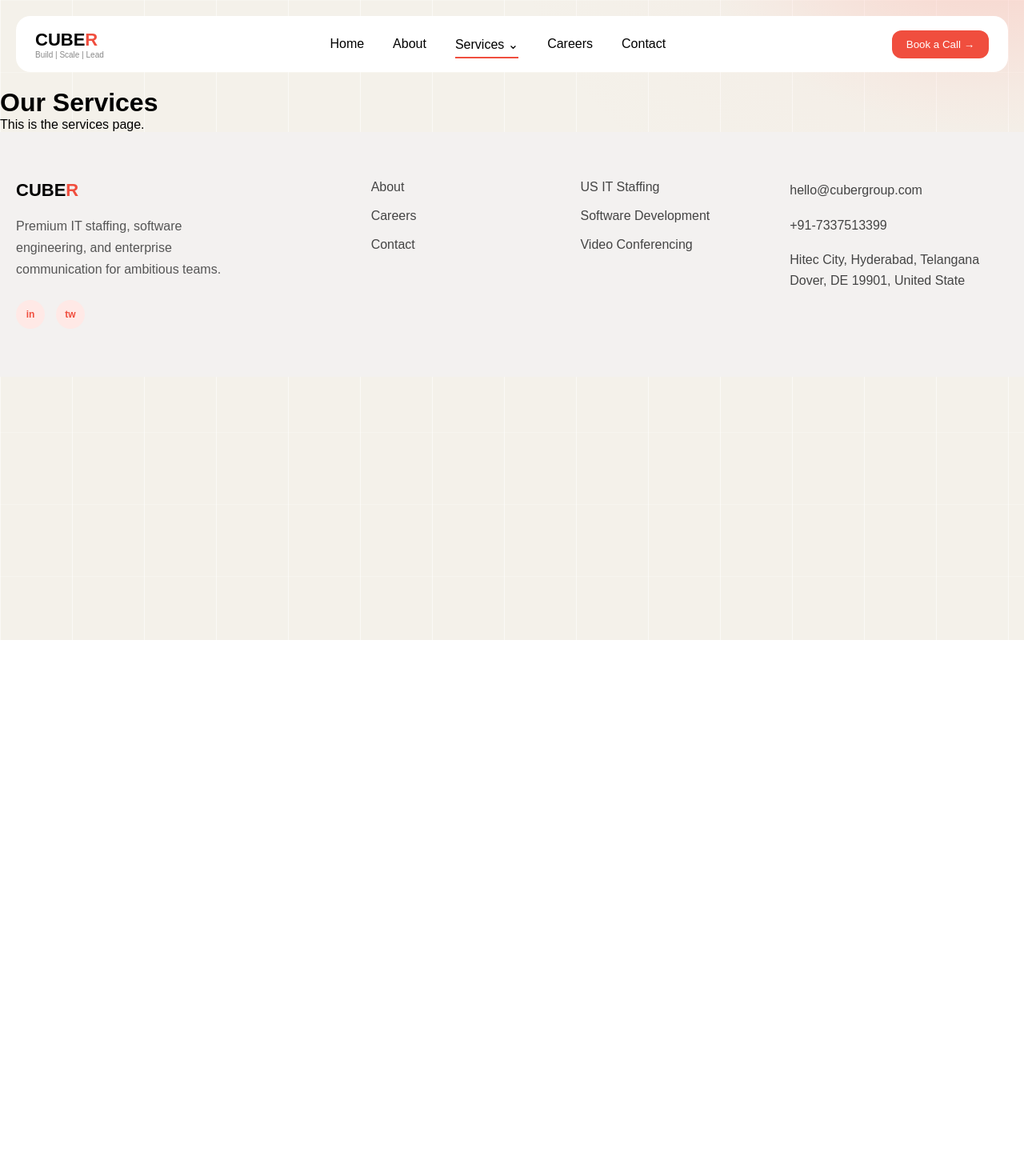
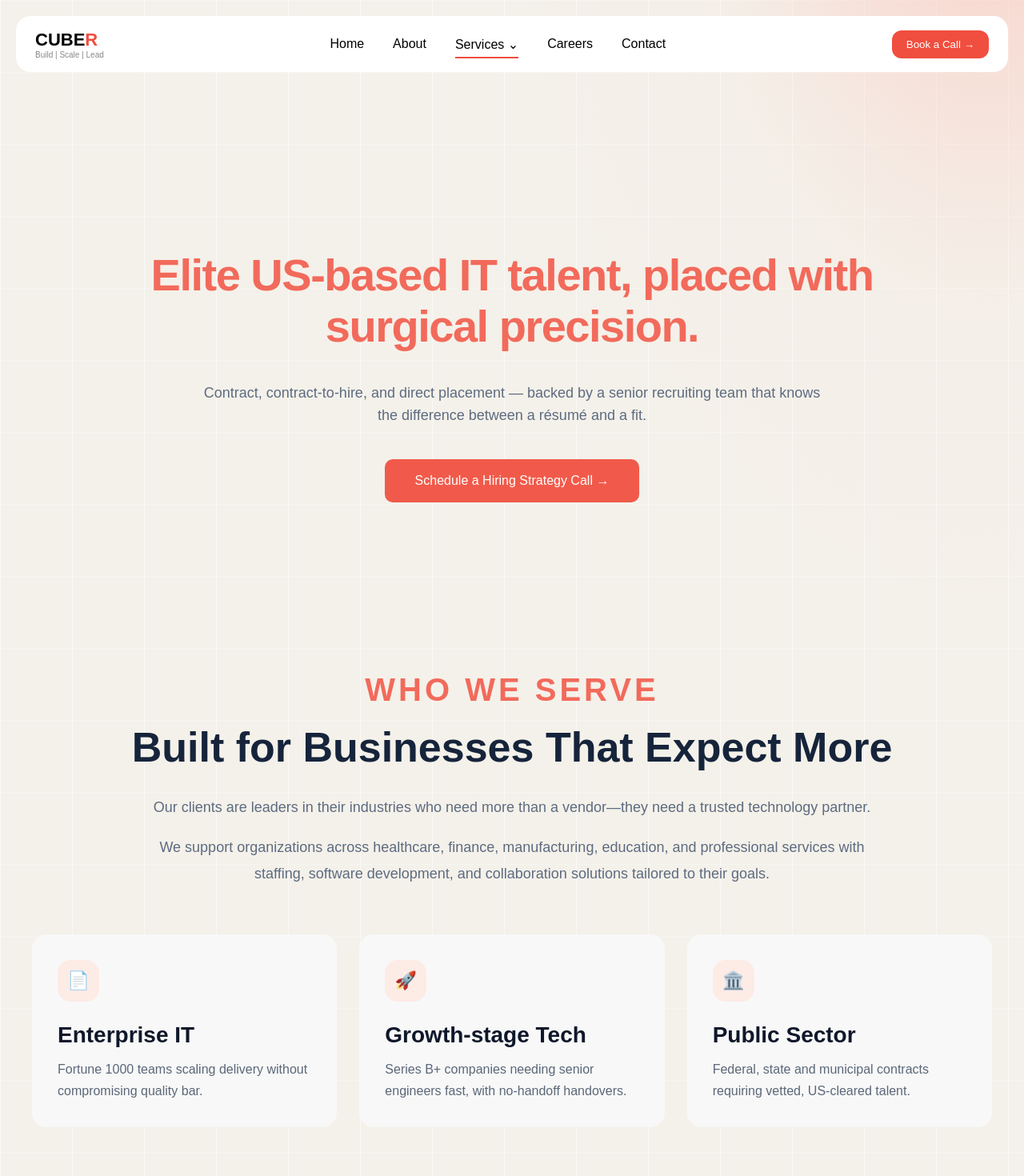
Before and after one commit to CubeR-Group/CubeR-Group, a React (Vite) app: page /services in a window 1280 px wide. Shown: the top 1470 px of the page at 80% size. Before the commit the page ends 800 px from the top, so only its background shows below. Built offline with nearby package versions, Linux system fonts and the light colour scheme.

Commit message:
codded services page 1 sections

```diff
--- a/src/App.jsx
+++ b/src/App.jsx
@@ -1,32 +1,37 @@
 import { BrowserRouter as Router, Routes, Route } from "react-router-dom";
+
 import CRGHomePage from "./Pages/CRG HomePage/CRGHomePage";
+import Contact from "./Pages/CRG ContactPage/Contact";
+import Careers from "./Pages/CRG CareerPage/Careers";
+import CRGServicesPage from "./Pages/CRG ServicesPage/CRGServicesPage";
+
 import Navbar from "./components/NavBar/NavBar";
 import Footer from "./components/Footer/Footer";
-import Contact from "./Pages/CRG ContactPage/Contact.jsx";
-import Careers from "./Pages/CRG CareerPage/Careers.jsx";
 
 function App() {
   return (
     <Router>
-
       <div className="page-bg">
         <Navbar />
 
         <Routes>
           <Route path="/" element={<CRGHomePage />} />
-
           <Route path="/contact" element={<Contact />} />
-
-          <Route path="/about" element={<div><h1>About Us</h1><p>This is the about page.</p></div>} />
-
-          <Route path="/services" element={<div><h1>Our Services</h1><p>This is the services page.</p></div>} />
+          <Route
+            path="/about"
+            element={
+              <div>
+                <h1>About Us</h1>
+                <p>This is the about page.</p>
+              </div>
+            }
+          />
+          <Route path="/services" element={<CRGServicesPage />} />
 
           <Route path="/careers" element={<Careers />} />
-
         </Routes>
 
-
-      <Footer />
+        <Footer />
       </div>
     </Router>
   );
--- /dev/null
+++ b/src/Pages/CRG ServicesPage/CRGServicesPage.css
@@ -0,0 +1,255 @@
+/* ===========================
+   Hero Section
+=========================== */
+
+.services-hero {
+  position: relative;
+  min-height: 720px;
+  display: flex;
+  justify-content: center;
+  align-items: center;
+  padding: 120px 20px;
+  overflow: hidden;
+
+  background: transparent;
+}
+
+/* ===========================
+   Animation
+=========================== */
+
+@keyframes fadeUp {
+  from {
+    opacity: 0;
+    transform: translateY(60px);
+  }
+
+  to {
+    opacity: 1;
+    transform: translateY(0);
+  }
+}
+
+.services-hero-content {
+  position: relative;
+  z-index: 2;
+  max-width: 1100px;
+  text-align: center;
+}
+
+/* ===========================
+   Heading
+=========================== */
+
+.services-hero-content h1 {
+  margin: 0;
+
+  color: #f26a5b;
+  font-size: 56px;
+  font-weight: 600;
+  line-height: 1.15;
+  letter-spacing: -1.5px;
+
+  opacity: 0;
+  animation: fadeUp 0.9s ease forwards;
+}
+
+/* ===========================
+   Paragraph
+=========================== */
+
+.services-hero-content p {
+  max-width: 800px;
+  margin: 36px auto 0;
+
+  color: #5d6b80;
+  font-size: 18px;
+  line-height: 1.6;
+
+  opacity: 0;
+  animation: fadeUp 0.9s ease forwards;
+  animation-delay: 0.2s;
+}
+
+/* ===========================
+   Button
+=========================== */
+
+.hero-btn {
+  display: inline-block;
+
+  margin-top: 40px;
+
+  background: #f15a4a;
+  color: #fff;
+
+  border: none;
+  border-radius: 10px;
+
+  padding: 18px 38px;
+
+  font-size: 16px;
+  font-weight: 500;
+
+  cursor: pointer;
+
+  transition:
+    transform 0.3s ease,
+    background-color 0.3s ease,
+    box-shadow 0.3s ease;
+}
+.hero-btn:hover {
+  background: #ff7a68;
+  transform: translateY(-8px);
+  box-shadow: 0 12px 24px rgba(255, 122, 104, 0.25);
+}
+
+/* ===========================
+   Responsive
+=========================== */
+
+@media (max-width: 1024px) {
+  .services-hero-content h1 {
+    font-size: 48px;
+  }
+}
+
+@media (max-width: 768px) {
+  .services-hero {
+    min-height: auto;
+    padding: 100px 20px;
+  }
+
+  .services-hero-content h1 {
+    font-size: 40px;
+    line-height: 1.2;
+  }
+
+  .services-hero-content p {
+    font-size: 17px;
+    margin-top: 28px;
+  }
+
+  .hero-btn {
+    margin-top: 30px;
+    padding: 16px 30px;
+  }
+}
+
+@media (max-width: 480px) {
+  .services-hero-content h1 {
+    font-size: 34px;
+  }
+
+  .services-hero-content p {
+    font-size: 16px;
+  }
+}
+
+/* ===========================
+   WHO WE SERVE SECTION
+=========================== */
+
+.who-we-serve {
+  padding: 10px 20px 120px;
+  text-align: center;
+}
+
+.section-label {
+  color: #f26a5b;
+  font-size: 40px;
+  font-weight: 600;
+  letter-spacing: 4px;
+  text-transform: uppercase;
+  margin-bottom: 20px;
+}
+
+.section-title {
+  color: #16243b;
+  font-size: 52px;
+  font-weight: 600;
+  line-height: 1.15;
+  margin-bottom: 28px;
+}
+
+.section-description {
+  max-width: 900px;
+  margin: 0 auto;
+  color: #5d6b80;
+  font-size: 18px;
+  line-height: 1.8;
+}
+
+.section-description.second {
+  margin-top: 18px;
+}
+
+.serve-grid {
+  max-width: 1200px;
+  margin: 60px auto 0;
+
+  display: grid;
+  grid-template-columns: repeat(3, 1fr);
+  gap: 28px;
+}
+
+/* ===========================
+   CARD OVERRIDES
+=========================== */
+
+.serve-grid > div {
+  background: #f8f8f8 !important;
+  min-height: 180px !important;
+  border-radius: 18px !important;
+  text-align: left;
+}
+
+.serve-grid h2 {
+  font-size: 28px !important;
+  margin-bottom: 12px !important;
+}
+
+.serve-grid p {
+  font-size: 16px !important;
+  line-height: 1.7 !important;
+  margin-bottom: 0 !important;
+}
+
+/* Hide Learn More for this section */
+
+.serve-grid > div div:last-child {
+  display: none !important;
+}
+
+/* ===========================
+   RESPONSIVE
+=========================== */
+
+@media (max-width: 1024px) {
+  .section-title {
+    font-size: 44px;
+  }
+
+  .serve-grid {
+    grid-template-columns: repeat(2, 1fr);
+  }
+}
+
+@media (max-width: 768px) {
+  .who-we-serve {
+    padding: 60px 20px 100px;
+  }
+
+  .section-title {
+    font-size: 36px;
+  }
+
+  .section-description {
+    font-size: 16px;
+  }
+
+  .serve-grid {
+    grid-template-columns: 1fr;
+    gap: 20px;
+  }
+}
--- /dev/null
+++ b/src/Pages/CRG ServicesPage/CRGServicesPage.jsx
@@ -0,0 +1,72 @@
+import "./CRGServicesPage.css";
+import ServiceCard from "../../components/ServiceCard";
+
+const CRGServicesPage = () => {
+  return (
+    <>
+      {/* Hero Section */}
+      <section className="services-hero">
+        <div className="services-hero-content">
+          <h1>
+            Elite US-based IT talent, placed with
+            <br />
+            surgical precision.
+          </h1>
+
+          <p>
+            Contract, contract-to-hire, and direct placement — backed by a
+            senior recruiting team that knows the difference between a résumé
+            and a fit.
+          </p>
+
+          <button className="hero-btn">
+            Schedule a Hiring Strategy Call
+            <span> →</span>
+          </button>
+        </div>
+      </section>
+
+      {/* Who We Serve */}
+      <section className="who-we-serve">
+        <p className="section-label">WHO WE SERVE</p>
+
+        <h2 className="section-title">
+          Built for Businesses That Expect More
+        </h2>
+
+        <p className="section-description">
+          Our clients are leaders in their industries who need more than a
+          vendor—they need a trusted technology partner.
+        </p>
+
+        <p className="section-description second">
+          We support organizations across healthcare, finance, manufacturing,
+          education, and professional services with staffing, software
+          development, and collaboration solutions tailored to their goals.
+        </p>
+
+        <div className="serve-grid">
+          <ServiceCard
+            icon="📄"
+            title="Enterprise IT"
+            description="Fortune 1000 teams scaling delivery without compromising quality bar."
+          />
+
+          <ServiceCard
+            icon="🚀"
+            title="Growth-stage Tech"
+            description="Series B+ companies needing senior engineers fast, with no-handoff handovers."
+          />
+
+          <ServiceCard
+            icon="🏛️"
+            title="Public Sector"
+            description="Federal, state and municipal contracts requiring vetted, US-cleared talent."
+          />
+        </div>
+      </section>
+    </>
+  );
+};
+
+export default CRGServicesPage;
```
